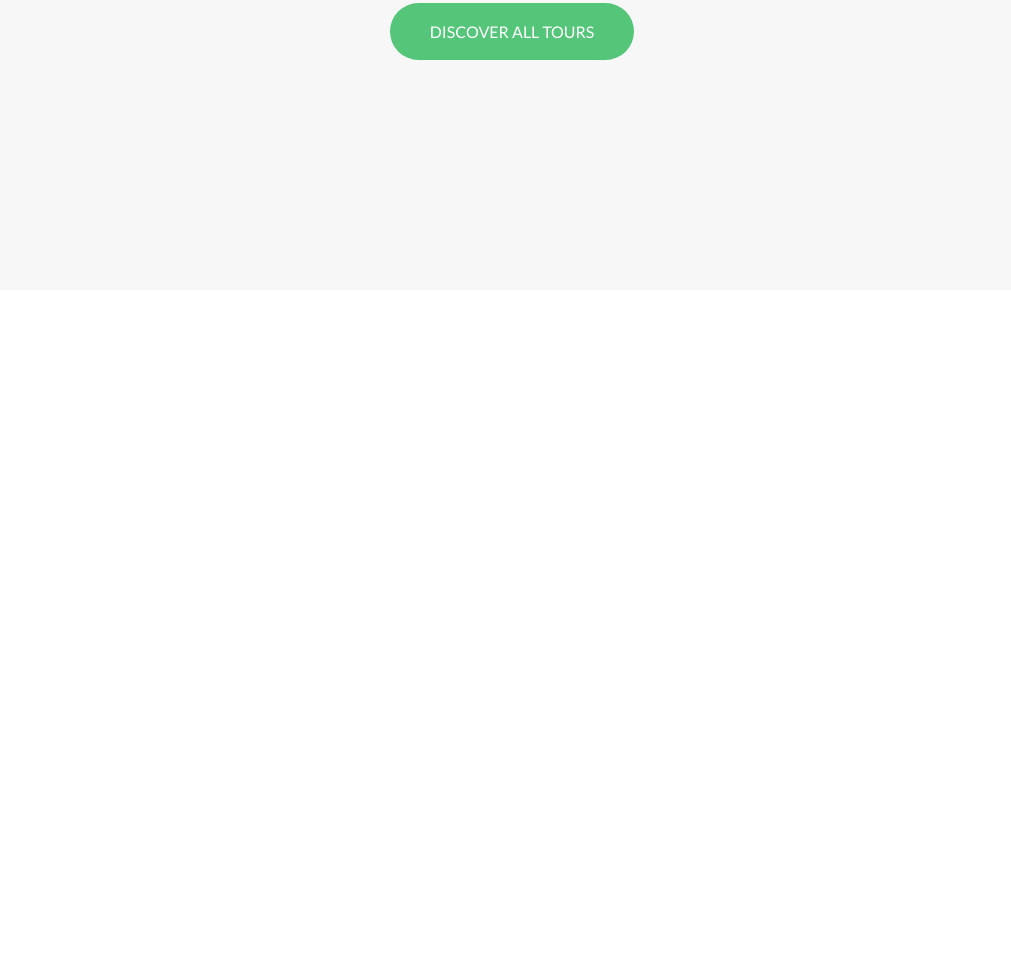
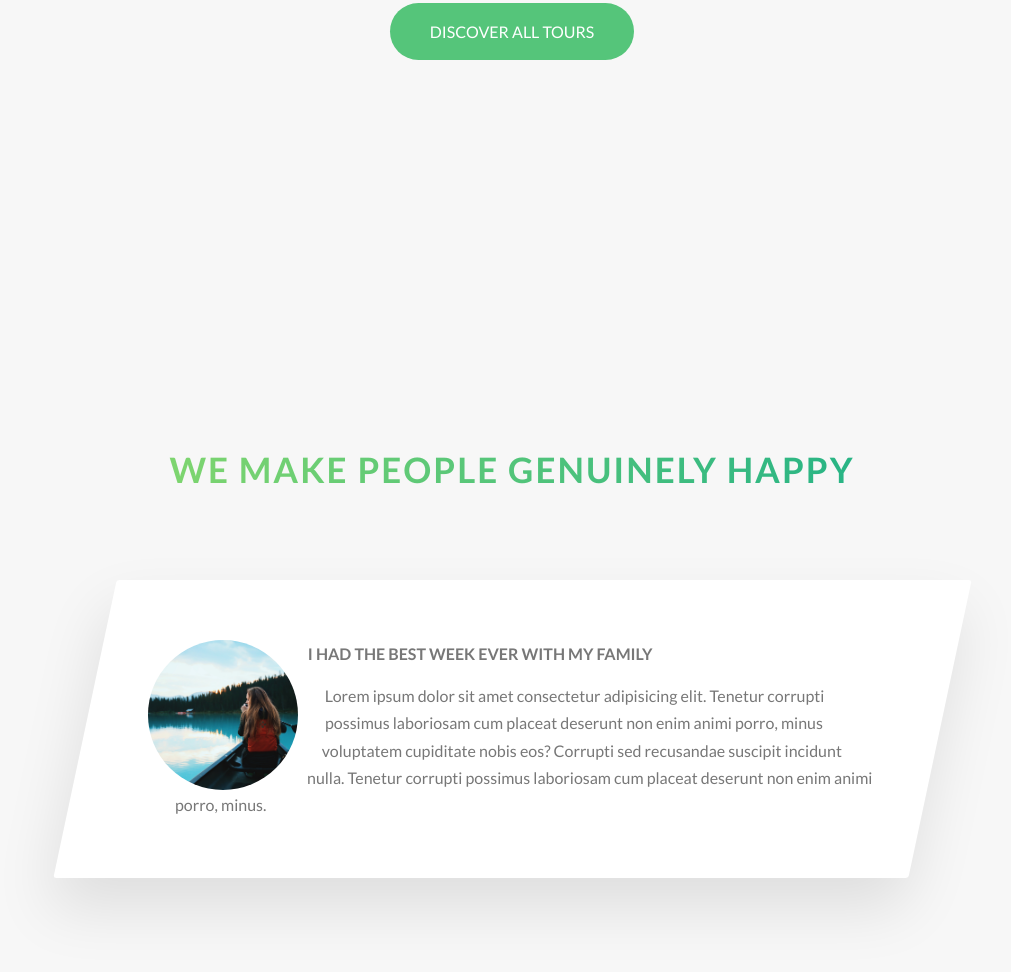
Before and after one commit to hotriluc/WebTasks, a website: page Natours_starter/index.html in a window 1280 px wide. Shown: the part 3119-4091 px from the top of the page, without its empty margins (128-1139 px from the left). Before the commit the page ends 3439 px from the top, so only its background shows below. Drawn offline with Linux system fonts and the light colour scheme.

Commit message:
Add files via upload
Created story component for Story Section

```diff
--- a/Natours_starter/index.html
+++ b/Natours_starter/index.html
@@ -242,6 +242,34 @@
 
             </section>
 
+            <section class="section-stories">
+                <div class="u-center-text u-margin-bottom-big">
+                    <h2 class="heading-secondary">
+                        We make people genuinely happy
+                    </h2>
+                </div>
+
+                <div class="row">
+                    <div class="story">
+                        <figure class="story__shape">
+                            <img src="img/nat-8.jpg" alt="Person on a tour" class="story__img">
+                        </figure>
+                        <div class="story__text">
+                            <h3 class="heading-tertiary u-margin-bottom-small">
+                                I had the best week ever with my family
+                            </h3>
+                            <p>
+                                Lorem ipsum dolor sit amet consectetur adipisicing elit. Tenetur corrupti possimus laboriosam cum placeat deserunt non enim animi porro, minus voluptatem cupiditate nobis eos? Corrupti sed recusandae suscipit incidunt nulla.
+                                Tenetur corrupti possimus laboriosam cum placeat deserunt non enim animi porro, minus.
+
+                            </p>
+                        </div>
+
+                    </div>
+                </div>
+
+            </section>
+
 
         </main>
 
--- /dev/null
+++ b/Natours_starter/sass/components/_story.scss
@@ -0,0 +1,41 @@
+.story {
+    width: 75%;
+    margin: 0 auto;
+    box-shadow: 0 3rem 6rem rgba($color-black, .1);
+    background-color: $color-white;
+    border-radius: 3px;
+    padding: 6rem;
+    padding-left: 9rem;
+    font-size: $default-font-size;
+    transform: skewX(-12deg);
+
+    & >* {
+        transform: skewX(12deg);
+    }
+
+    &__shape {
+        width: 15rem;
+        height: 15rem;
+        float: left;
+
+
+        -webkit-shape-outside:circle(50% at 50% 50%);
+        shape-outside: circle(50% at 50% 50%);
+        -webkit-clip-path: circle(50% at 50% 50%);
+        clip-path: circle(50% at 50% 50%);
+        transform: translateX(-3rem) skewX(12deg);
+    }
+
+    &__img {
+
+        height: 100%;
+        background-size: cover;
+
+    }
+
+    &__text {
+        transform: skewX(12deg);
+    }
+
+
+}
--- a/Natours_starter/sass/main.scss
+++ b/Natours_starter/sass/main.scss
@@ -11,7 +11,7 @@
 @import "components/card";
 @import "components/composition";
 @import "components/feature-box";
-
+@import "components/story";
 
 @import "layout/grid";
 @import "layout/header";
--- a/Natours_starter/sass/pages/_home.scss
+++ b/Natours_starter/sass/pages/_home.scss
@@ -28,3 +28,8 @@
     margin-top: -10rem;
 
 }
+
+.section-stories {
+    padding: 15rem 0;
+    background-color: $color-grey-light-1;
+}
```
Also changed, not shown: Natours_starter/css/style.css.
